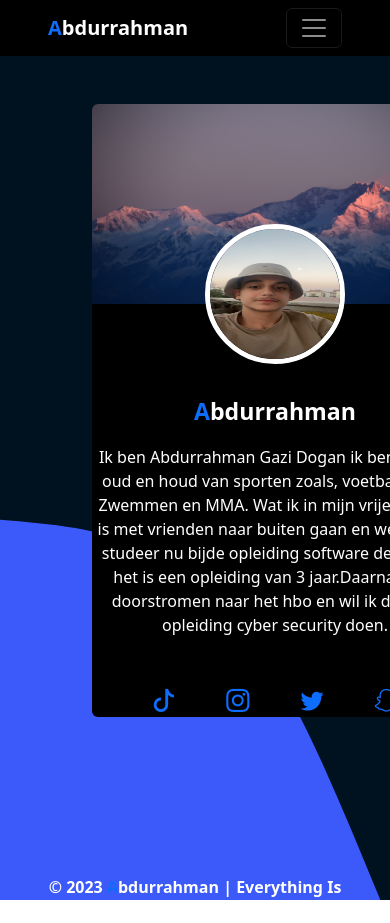
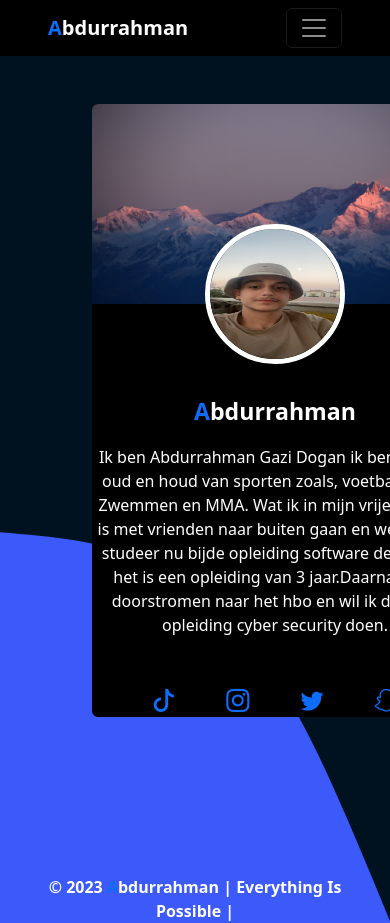
Before and after one commit to AbdurrahmanDogan/abdurrahmanDogan, a plain HTML site: page index.html in a window 390 px wide. Shown: the top 923 px of the page. Drawn offline with nearby package versions, Linux system fonts and the light colour scheme.

Commit message:
contact responsive

```diff
--- a/css/contact.css
+++ b/css/contact.css
@@ -1,13 +1,13 @@
 *{
     padding: 0;
     margin: 0;
+    box-sizing: border-box;
 }
 .main{
     background-image: url(../img/blob-scene-haikei\ \(2\).svg);
     background-size: cover;
     background-repeat: no-repeat;
-    width: 100vw;
-    height: 100vh;
+    min-height: 100vh;
 
 }
 .a{
--- a/css/projecten.css
+++ b/css/projecten.css
@@ -7,8 +7,7 @@
     background-size: cover;
     background-repeat: no-repeat;
     width: 100%;
-    height: 100%;
-    height: 100vh;
+    min-height: 100vh;
 
 }
 .card2{
--- a/css/style.css
+++ b/css/style.css
@@ -6,8 +6,7 @@
     background-image: url(../img/blob-scene-haikei1.svg);
     background-size: cover;
     background-repeat: no-repeat;
-    width: 100%;
-    height: 100vh;
+    min-height: 100vh;
 
 }
 .a{
--- a/css/work.css
+++ b/css/work.css
@@ -6,8 +6,7 @@
     background-image: url(../img/blob-scene-haikei.svg);
     background-size: cover;
     background-repeat: no-repeat;
-    width: 100%;
-    height: 100vh;
+    min-height: 100vh;
 
 }
 .a{
```
